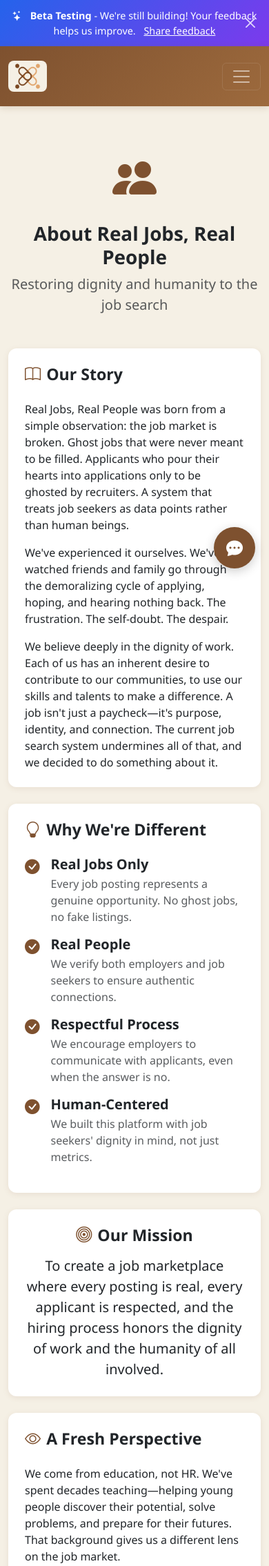
After one commit to mfish324/Job-Board, a Django app: page /about/ in a window 390 px wide. The commit adds this page. Shown: the top 2270 px of the page at 69% size. Run offline with Django 5.2, Linux system fonts and the light colour scheme.

Commit message:
Add About page, phone number, and UI improvements
- Add About Us page with mission and story
- Add business phone number (312) 379-9792 to Contact page
- Change business hours from EST to CST
- Override Bootstrap success alert color to match brand
- Remove logout success message
- Add About link to footer

🤖 Generated with [Claude Code](https://claude.com/claude-code)

Co-Authored-By: Claude Opus 4.5 <noreply@anthropic.com>

```diff
--- /dev/null
+++ b/jobs/templates/jobs/about.html
@@ -0,0 +1,143 @@
+{% extends 'jobs/base.html' %}
+
+{% block title %}About Us - Real Jobs, Real People{% endblock %}
+
+{% block content %}
+<div class="container py-4">
+    <div class="row justify-content-center">
+        <div class="col-lg-8">
+            <!-- Header -->
+            <div class="text-center mb-5">
+                <i class="bi bi-people-fill text-primary" style="font-size: 4rem;"></i>
+                <h1 class="fw-bold mt-3">About Real Jobs, Real People</h1>
+                <p class="lead text-muted">Restoring dignity and humanity to the job search</p>
+            </div>
+
+            <!-- Our Story -->
+            <div class="card mb-4">
+                <div class="card-body p-4">
+                    <h3 class="fw-bold mb-4">
+                        <i class="bi bi-book me-2 text-primary"></i>Our Story
+                    </h3>
+                    <p class="mb-3">
+                        Real Jobs, Real People was born from a simple observation: the job market is broken.
+                        Ghost jobs that were never meant to be filled. Applicants who pour their hearts into
+                        applications only to be ghosted by recruiters. A system that treats job seekers as
+                        data points rather than human beings.
+                    </p>
+                    <p class="mb-3">
+                        We've experienced it ourselves. We've watched friends and family go through the
+                        demoralizing cycle of applying, hoping, and hearing nothing back. The frustration.
+                        The self-doubt. The despair.
+                    </p>
+                    <p class="mb-0">
+                        We believe deeply in the dignity of work. Each of us has an inherent desire to
+                        contribute to our communities, to use our skills and talents to make a difference.
+                        A job isn't just a paycheck&mdash;it's purpose, identity, and connection. The current
+                        job search system undermines all of that, and we decided to do something about it.
+                    </p>
+                </div>
+            </div>
+
+            <!-- Why We're Different -->
+            <div class="card mb-4">
+                <div class="card-body p-4">
+                    <h3 class="fw-bold mb-4">
+                        <i class="bi bi-lightbulb me-2 text-primary"></i>Why We're Different
+                    </h3>
+                    <div class="row">
+                        <div class="col-md-6 mb-3">
+                            <div class="d-flex">
+                                <i class="bi bi-check-circle-fill text-primary me-3 fs-4"></i>
+                                <div>
+                                    <h5 class="fw-semibold mb-1">Real Jobs Only</h5>
+                                    <p class="text-muted mb-0">Every job posting represents a genuine opportunity. No ghost jobs, no fake listings.</p>
+                                </div>
+                            </div>
+                        </div>
+                        <div class="col-md-6 mb-3">
+                            <div class="d-flex">
+                                <i class="bi bi-check-circle-fill text-primary me-3 fs-4"></i>
+                                <div>
+                                    <h5 class="fw-semibold mb-1">Real People</h5>
+                                    <p class="text-muted mb-0">We verify both employers and job seekers to ensure authentic connections.</p>
+                                </div>
+                            </div>
+                        </div>
+                        <div class="col-md-6 mb-3">
+                            <div class="d-flex">
+                                <i class="bi bi-check-circle-fill text-primary me-3 fs-4"></i>
+                                <div>
+                                    <h5 class="fw-semibold mb-1">Respectful Process</h5>
+                                    <p class="text-muted mb-0">We encourage employers to communicate with applicants, even when the answer is no.</p>
+                                </div>
+                            </div>
+                        </div>
+                        <div class="col-md-6 mb-3">
+                            <div class="d-flex">
+                                <i class="bi bi-check-circle-fill text-primary me-3 fs-4"></i>
+                                <div>
+                                    <h5 class="fw-semibold mb-1">Human-Centered</h5>
+                                    <p class="text-muted mb-0">We built this platform with job seekers' dignity in mind, not just metrics.</p>
+                                </div>
+                            </div>
+                        </div>
+                    </div>
+                </div>
+            </div>
+
+            <!-- Our Mission -->
+            <div class="card mb-4 border-primary">
+                <div class="card-body p-4 text-center">
+                    <h3 class="fw-bold mb-3">
+                        <i class="bi bi-bullseye me-2 text-primary"></i>Our Mission
+                    </h3>
+                    <p class="lead mb-0">
+                        To create a job marketplace where every posting is real, every applicant is respected,
+                        and the hiring process honors the dignity of work and the humanity of all involved.
+                    </p>
+                </div>
+            </div>
+
+            <!-- A Fresh Perspective -->
+            <div class="card mb-4">
+                <div class="card-body p-4">
+                    <h3 class="fw-bold mb-4">
+                        <i class="bi bi-eye me-2 text-primary"></i>A Fresh Perspective
+                    </h3>
+                    <p class="mb-3">
+                        We come from education, not HR. We've spent decades teaching&mdash;helping young people
+                        discover their potential, solve problems, and prepare for their futures. That background
+                        gives us a different lens on the job market.
+                    </p>
+                    <p class="mb-0">
+                        We see job seekers not as applicants to be processed, but as people with unique talents
+                        looking for the right opportunity to contribute. And we see employers not as gatekeepers,
+                        but as community members looking for the right people to help them succeed. Our job is
+                        simply to help them find each other.
+                    </p>
+                </div>
+            </div>
+
+            <!-- Join Us -->
+            <div class="card bg-light border-0">
+                <div class="card-body p-4 text-center">
+                    <h3 class="fw-bold mb-3">Join Us</h3>
+                    <p class="mb-4">
+                        Whether you're looking for your next opportunity or searching for great talent,
+                        we're here to help make the process more human.
+                    </p>
+                    <div class="d-flex justify-content-center gap-3 flex-wrap">
+                        <a href="{% url 'job_list' %}" class="btn btn-primary btn-lg">
+                            <i class="bi bi-search me-2"></i>Browse Jobs
+                        </a>
+                        <a href="{% url 'signup_choice' %}" class="btn btn-outline-primary btn-lg">
+                            <i class="bi bi-person-plus me-2"></i>Create Account
+                        </a>
+                    </div>
+                </div>
+            </div>
+        </div>
+    </div>
+</div>
+{% endblock %}
--- a/jobs/templates/jobs/base.html
+++ b/jobs/templates/jobs/base.html
@@ -252,6 +252,13 @@
         .beta-banner .btn-close:hover {
             opacity: 1;
         }
+
+        /* Override Bootstrap success alert to use brand color */
+        .alert-success {
+            background-color: #f0e6df;
+            border-color: var(--primary-color);
+            color: var(--dark-color);
+        }
     </style>
 
     {% block extra_css %}{% endblock %}
@@ -393,6 +400,7 @@
                         </div>
                         <div class="col-6">
                             <ul class="list-unstyled">
+                                <li class="mb-2"><a href="{% url 'about' %}"><i class="bi bi-arrow-right me-1"></i>About Us</a></li>
                                 <li class="mb-2"><a href="{% url 'terms_of_service' %}"><i class="bi bi-arrow-right me-1"></i>Terms of Service</a></li>
                                 <li class="mb-2"><a href="{% url 'contact' %}"><i class="bi bi-arrow-right me-1"></i>Contact</a></li>
                             </ul>
--- a/jobs/urls.py
+++ b/jobs/urls.py
@@ -54,6 +54,7 @@ urlpatterns = [
     path('privacy/', views.privacy_policy, name='privacy_policy'),
     path('terms/', views.terms_of_service, name='terms_of_service'),
     path('contact/', views.contact, name='contact'),
+    path('about/', views.about, name='about'),
 
     path('account/privacy/', views.privacy_settings, name='privacy_settings'),
     path('account/profile/', views.user_profile, name='user_profile'),
--- a/jobs/views.py
+++ b/jobs/views.py
@@ -243,7 +243,6 @@ def user_login(request):
 
 def user_logout(request):
     logout(request)
-    messages.success(request, 'Logged out successfully!')
     return redirect('home')
 
 @login_required
@@ -503,6 +502,9 @@ def download_resume(request, application_id):
 
 def privacy_policy(request):
     return render(request, 'jobs/privacy_policy.html')
+
+def about(request):
+    return render(request, 'jobs/about.html')
 
 def terms_of_service(request):
     return render(request, 'jobs/terms.html')
```
Also changed, not shown: jobs/templates/jobs/contact.html (+17 -3 lines).
